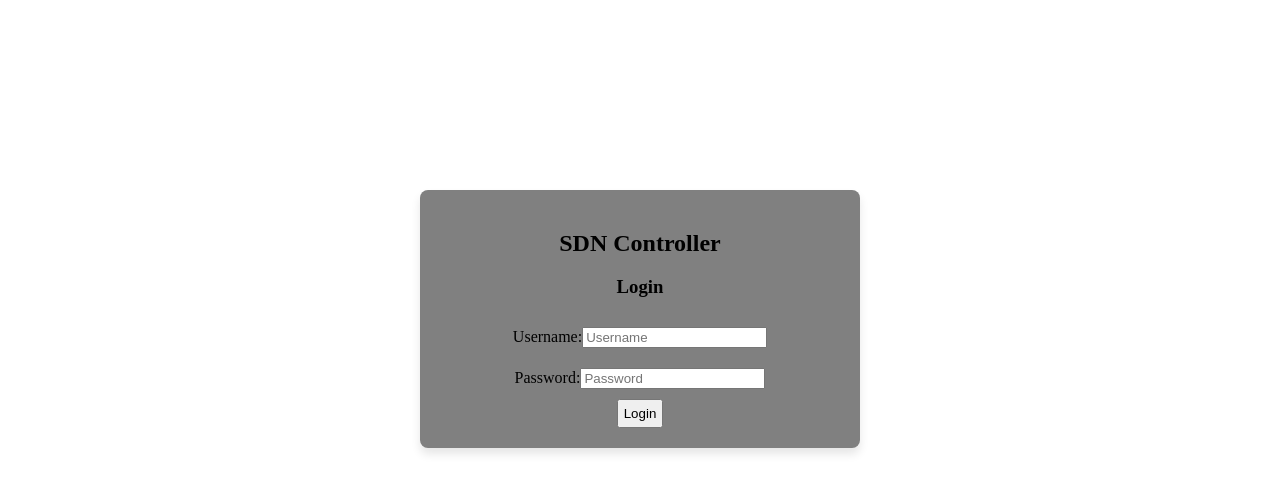
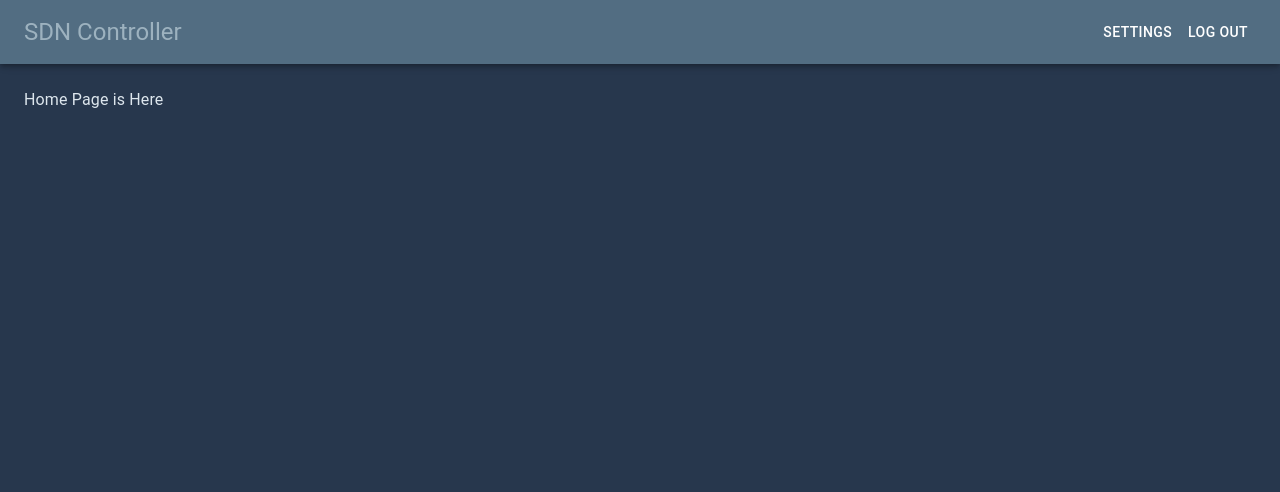
Before and after one commit to SVGamage/onos-UI, a React (Create React App) app in the folder my-app/: page / in a window 1280 px wide. Shown: the top 492 px of the page. Built offline with nearby package versions, Linux system fonts and the light colour scheme; no server answers.

Commit message:
Header
Header Implemented.

```diff
--- a/my-app/src/App.css
+++ /dev/null
@@ -1,38 +0,0 @@
-.App {
-  text-align: center;
-}
-
-.App-logo {
-  height: 40vmin;
-  pointer-events: none;
-}
-
-@media (prefers-reduced-motion: no-preference) {
-  .App-logo {
-    animation: App-logo-spin infinite 20s linear;
-  }
-}
-
-.App-header {
-  background-color: #282c34;
-  min-height: 100vh;
-  display: flex;
-  flex-direction: column;
-  align-items: center;
-  justify-content: center;
-  font-size: calc(10px + 2vmin);
-  color: white;
-}
-
-.App-link {
-  color: #61dafb;
-}
-
-@keyframes App-logo-spin {
-  from {
-    transform: rotate(0deg);
-  }
-  to {
-    transform: rotate(360deg);
-  }
-}
--- a/my-app/src/App.js
+++ b/my-app/src/App.js
@@ -1,11 +1,11 @@
-import "./App.css";
-import LoginScreen from "./loginScreen/LoginScreen";
+import Homepage from "./containers/Homepage/Homepage";
+import { Box } from "@mui/material";
 
 function App() {
   return (
-    <div>
-      <LoginScreen/>
-    </div>
+    <Box>
+      <Homepage />
+    </Box>
   );
 }
 
--- /dev/null
+++ b/my-app/src/components/Header/Header.jsx
@@ -0,0 +1,119 @@
+import * as React from "react";
+import PropTypes from "prop-types";
+import AppBar from "@mui/material/AppBar";
+import Box from "@mui/material/Box";
+import CssBaseline from "@mui/material/CssBaseline";
+import Divider from "@mui/material/Divider";
+import Drawer from "@mui/material/Drawer";
+import IconButton from "@mui/material/IconButton";
+import List from "@mui/material/List";
+import ListItem from "@mui/material/ListItem";
+import ListItemButton from "@mui/material/ListItemButton";
+import ListItemText from "@mui/material/ListItemText";
+import MenuIcon from "@mui/icons-material/Menu";
+import Toolbar from "@mui/material/Toolbar";
+import Typography from "@mui/material/Typography";
+import Button from "@mui/material/Button";
+
+const drawerWidth = 240;
+const navItems = ["Settings", "Log Out"];
+
+const Header = (props) => {
+  const { window } = props;
+  const [mobileOpen, setMobileOpen] = React.useState(false);
+
+  const handleDrawerToggle = () => {
+    setMobileOpen((prevState) => !prevState);
+  };
+
+  const drawer = (
+    <Box onClick={handleDrawerToggle} sx={{ textAlign: "center" }}>
+      <Typography variant="h6" sx={{ my: 2 }}>
+        SDN Controller
+      </Typography>
+      <Divider />
+      <List>
+        {navItems.map((item) => (
+          <ListItem key={item} disablePadding>
+            <ListItemButton sx={{ textAlign: "center" }}>
+              <ListItemText primary={item} />
+            </ListItemButton>
+          </ListItem>
+        ))}
+      </List>
+    </Box>
+  );
+
+  const container =
+    window !== undefined ? () => window().document.body : undefined;
+
+  return (
+    <Box sx={{ display: "flex" }}>
+      <CssBaseline />
+      <AppBar
+        component="nav"
+        sx={{ backgroundColor: "#526D82", color: "#9DB2BF" }}
+      >
+        <Toolbar>
+          <IconButton
+            color="inherit"
+            aria-label="open drawer"
+            edge="start"
+            onClick={handleDrawerToggle}
+            sx={{ mr: 2, display: { sm: "none" } }}
+          >
+            <MenuIcon />
+          </IconButton>
+          <Typography
+            variant="h5"
+            component="div"
+            sx={{ flexGrow: 1, display: { xs: "none", sm: "block" } }}
+          >
+            SDN Controller
+          </Typography>
+          <Box
+            sx={{
+              display: { xs: "none", sm: "block" },
+            }}
+          >
+            {navItems.map((item) => (
+              <Button key={item} sx={{ color: "#fff" }}>
+                {item}
+              </Button>
+            ))}
+          </Box>
+        </Toolbar>
+      </AppBar>
+      <nav sx={{ backgroundColor: "#526D82", color: "#9DB2BF" }}>
+        <Drawer
+          container={container}
+          variant="temporary"
+          open={mobileOpen}
+          onClose={handleDrawerToggle}
+          ModalProps={{
+            keepMounted: true,
+          }}
+          sx={{
+            display: { xs: "block", sm: "none" },
+            "& .MuiDrawer-paper": {
+              boxSizing: "border-box",
+              width: drawerWidth,
+            },
+          }}
+        >
+          {drawer}
+        </Drawer>
+      </nav>
+      <Box component="main" sx={{ p: 3, color: "#DDE6ED" }}>
+        <Toolbar />
+        <Typography>Home Page is Here</Typography>
+      </Box>
+    </Box>
+  );
+};
+
+Header.propTypes = {
+  window: PropTypes.func,
+};
+
+export default Header;
--- /dev/null
+++ b/my-app/src/containers/Homepage/Homepage.jsx
@@ -0,0 +1,19 @@
+import React from "react";
+import Box from "@mui/material/Box";
+import Header from "../../components/Header/Header";
+
+const Homepage = () => {
+  return (
+    <Box
+      sx={{
+        backgroundColor: "#27374D",
+        backgroundSize: "cover",
+        height: "100vh",
+      }}
+    >
+      <Header />
+    </Box>
+  );
+};
+
+export default Homepage;
--- a/my-app/src/firebase-config.jsx
+++ b/my-app/src/firebase-config.jsx
@@ -1,5 +1,5 @@
 import { initializeApp } from "firebase/app";
-import {getAuth} from "firebase/auth";
+import { getAuth } from "firebase/auth";
 
 const firebaseConfig = {
   apiKey: "AIzaSyCN6CqaRIrxR1QCkcZCXlVnz1Cna_w8oSs",
@@ -8,7 +8,7 @@
   storageBucket: "onosui-d2fc1.appspot.com",
   messagingSenderId: "831046514476",
   appId: "1:831046514476:web:3d9181a92c3baa2d769e89",
-    measurementId: "G-5SYMNS6FWB"
+  measurementId: "G-5SYMNS6FWB",
 };
 
 const app = initializeApp(firebaseConfig);
```
Lines whose indentation alone changed are shown as unchanged.
